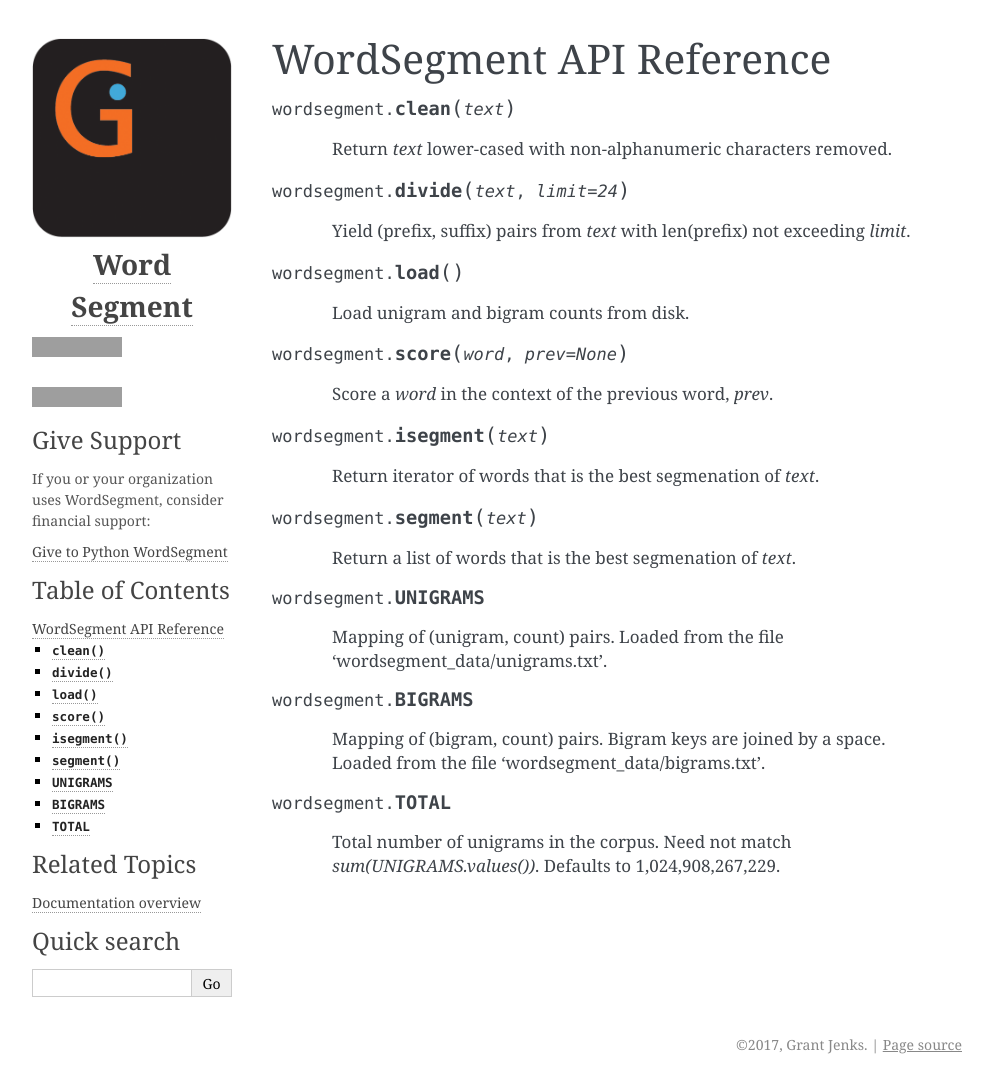
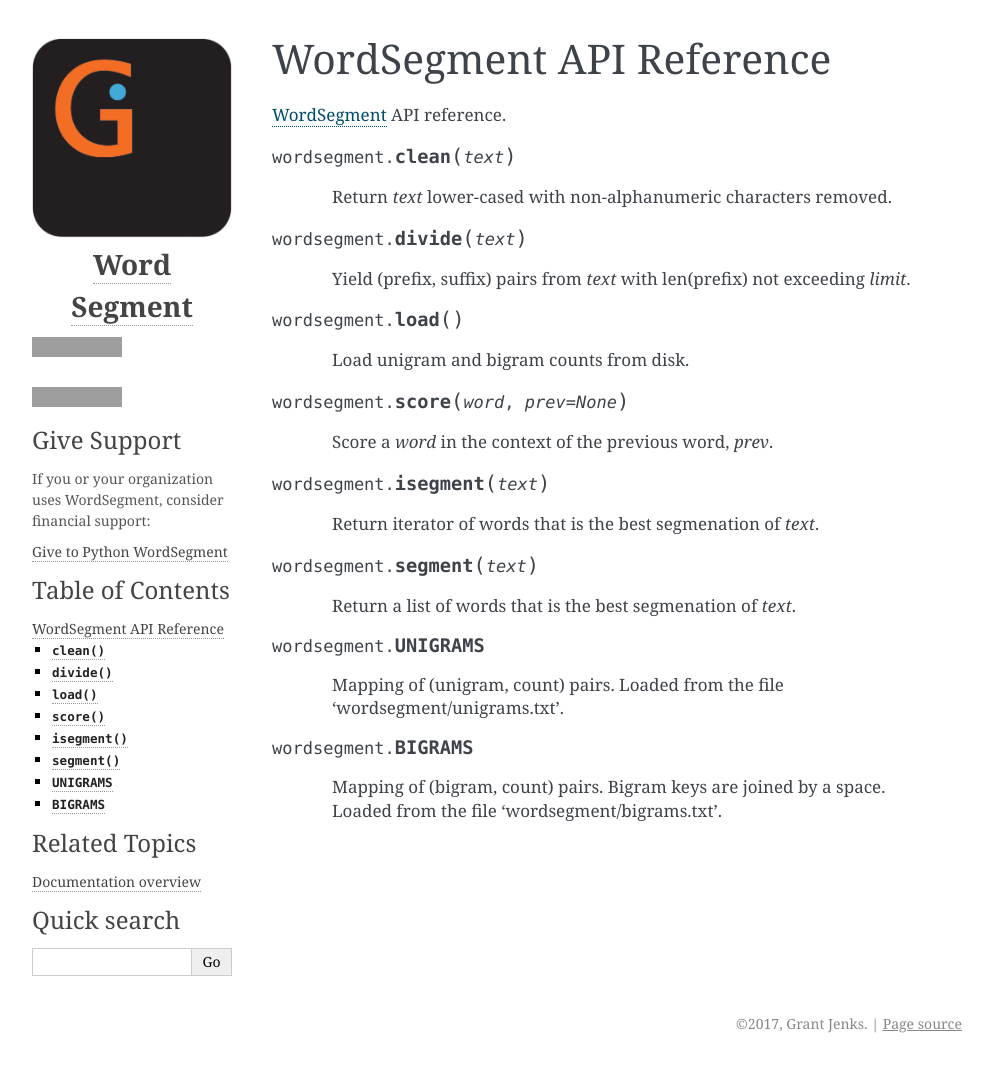
Before and after one commit to grantjenks/python-wordsegment, a Sphinx documentation site: the page built from docs/api.rst, in a window 1280 px wide. Shown: the whole page, without its empty margins (148-1141 px from the left). Built offline with Sphinx 7.4.7, drawn with Linux system fonts in a browser that asks for light colours; after the commit the page ends 1063 px from its top, so only the background shows below that; grey boxes are pictures that could not be loaded.

```diff
--- a/docs/api.rst
+++ b/docs/api.rst
@@ -1,12 +1,16 @@
 WordSegment API Reference
 =========================
+
+`WordSegment`_ API reference.
+
+.. _`WordSegment`: http://www.grantjenks.com/docs/wordsegment/
 
 .. py:function:: clean(text)
    :module: wordsegment
 
     Return `text` lower-cased with non-alphanumeric characters removed.
 
-.. py:function:: divide(text, limit=24)
+.. py:function:: divide(text)
    :module: wordsegment
 
     Yield (prefix, suffix) pairs from `text` with len(prefix) not
@@ -36,18 +40,11 @@ WordSegment API Reference
    :module: wordsegment
 
     Mapping of (unigram, count) pairs.
-    Loaded from the file 'wordsegment_data/unigrams.txt'.
+    Loaded from the file 'wordsegment/unigrams.txt'.
 
 .. py:data:: BIGRAMS
    :module: wordsegment
 
     Mapping of (bigram, count) pairs.
     Bigram keys are joined by a space.
-    Loaded from the file 'wordsegment_data/bigrams.txt'.
-
-.. py:data:: TOTAL
-   :module: wordsegment
-
-    Total number of unigrams in the corpus.
-    Need not match `sum(UNIGRAMS.values())`.
-    Defaults to 1,024,908,267,229.
+    Loaded from the file 'wordsegment/bigrams.txt'.
```
Also changed, not shown: docs/using-a-different-corpus.rst (+10 -5 lines).
